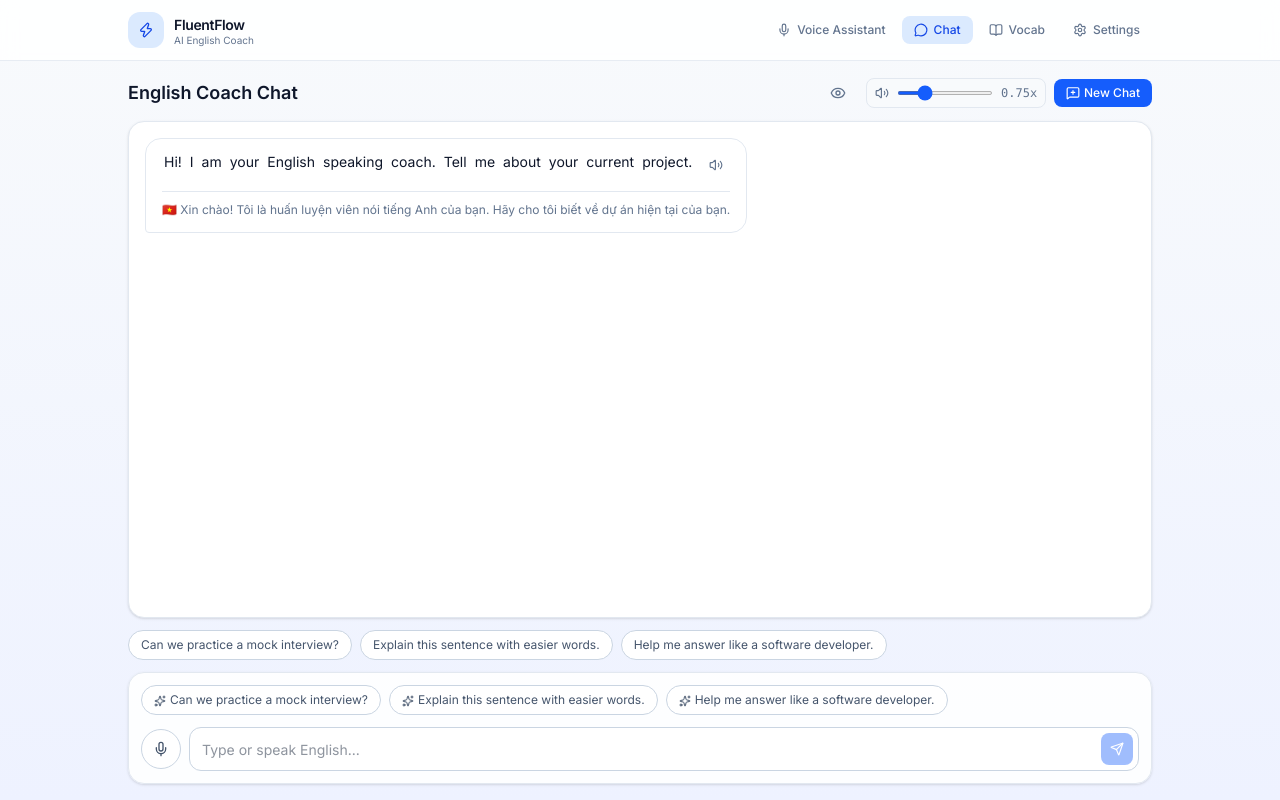
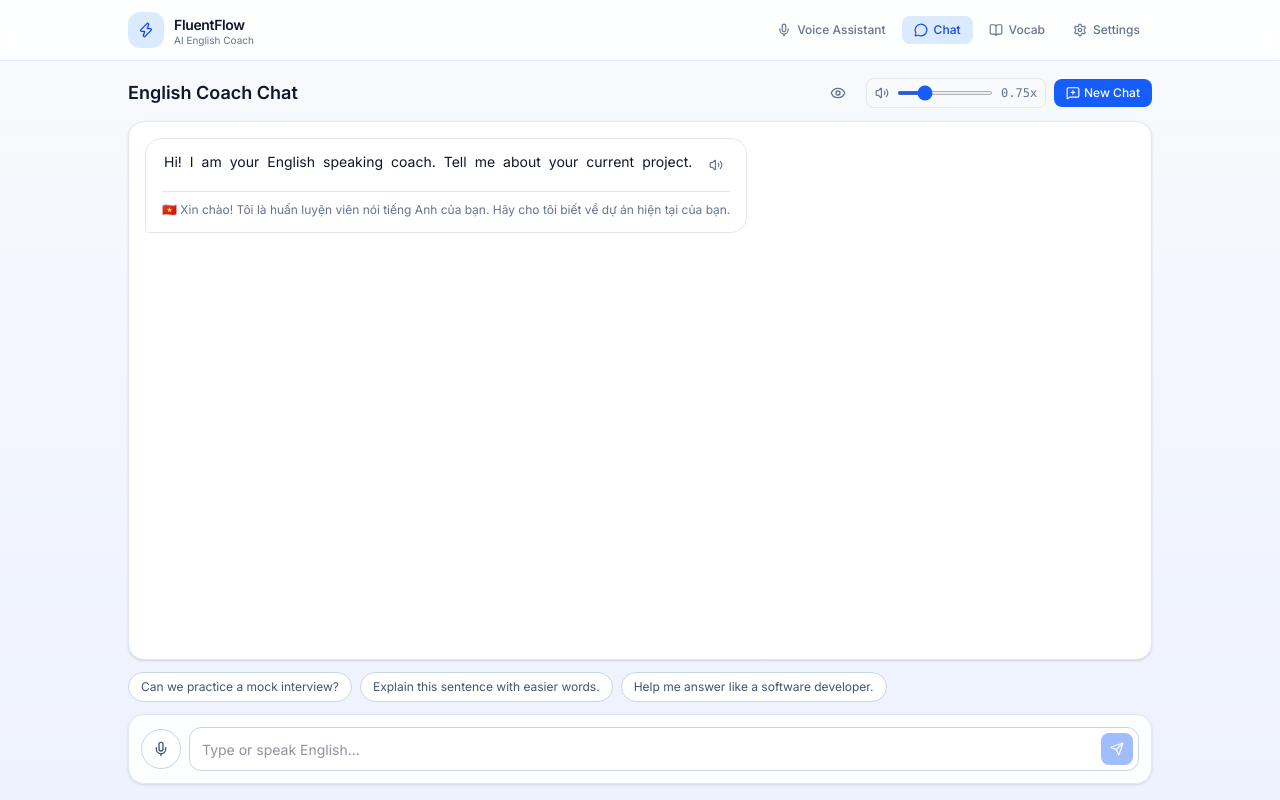
Before and after one commit to HongDiep18/sophia-coach-ai, a React (Vite) app in the folder frontend/: page /chat in a window 1280 px wide. Built offline with nearby package versions, Linux system fonts and the light colour scheme.

Commit message:
refactor: remove suggestions feature from ChatInput and enhance MessageBubble to display corrected messages with audio playback option

```diff
--- a/frontend/src/components/chat/ChatInput.tsx
+++ b/frontend/src/components/chat/ChatInput.tsx
@@ -1,11 +1,10 @@
 import { useRef, useState } from "react";
 import { motion } from "framer-motion";
-import { Mic, MicOff, Send, Sparkles } from "lucide-react";
+import { Mic, MicOff, Send } from "lucide-react";
 
 type ChatInputProps = {
   onSend: (text: string) => void;
   isLoading: boolean;
-  suggestions?: string[];
 };
 
 type SpeechRecognitionEventLike = {
@@ -36,11 +35,7 @@
 
 const isSpeechRecognitionSupported = () => Boolean(getSpeechRecognition());
 
-export default function ChatInput({
-  onSend,
-  isLoading,
-  suggestions,
-}: ChatInputProps) {
+export default function ChatInput({ onSend, isLoading }: ChatInputProps) {
   const [text, setText] = useState("");
   const [isListening, setIsListening] = useState(false);
   const recognitionRef = useRef<SpeechRecognitionLike | null>(null);
@@ -88,23 +83,6 @@
 
   return (
     <div className="space-y-3">
-      {suggestions?.length ? (
-        <div className="flex flex-wrap gap-2">
-          {suggestions.map((suggestion) => (
-            <button
-              key={suggestion}
-              type="button"
-              onClick={() => sendText(suggestion)}
-              disabled={isLoading}
-              className="rounded-full border border-slate-300 bg-white px-3 py-1.5 text-xs text-slate-600 transition hover:border-blue-400 hover:text-blue-700 disabled:cursor-not-allowed disabled:opacity-50"
-            >
-              <Sparkles className="mr-1 inline h-3 w-3" />
-              {suggestion}
-            </button>
-          ))}
-        </div>
-      ) : null}
-
       <div className="flex items-center gap-2">
         <button
           type="button"
--- a/frontend/src/components/chat/MessageBubble.tsx
+++ b/frontend/src/components/chat/MessageBubble.tsx
@@ -5,6 +5,7 @@
   ChevronDown,
   ChevronUp,
   Lightbulb,
+  Sparkles,
   Volume2,
 } from "lucide-react";
 
@@ -36,6 +37,14 @@
   const [expanded, setExpanded] = useState(false);
   const isUser = message.role === "user";
 
+  // Show the coach's rewrite only when it actually differs from what the
+  // learner typed (the model returns the text unchanged when it was fine).
+  const normalize = (text) => (text || "").trim().replace(/\s+/g, " ");
+  const hasCorrection =
+    isUser &&
+    message.corrected &&
+    normalize(message.corrected) !== normalize(message.content);
+
   const speakText = (text) => {
     if (!onSpeak) return;
     onSpeak(text, speechRate);
@@ -55,6 +64,32 @@
           className={`${baseBubbleClass} max-w-[80%] rounded-br-sm border-blue-200 bg-blue-50 text-slate-900`}
         >
           <p>{message.content}</p>
+
+          {hasCorrection && (
+            <div className="border-t border-blue-200 pt-2">
+              <div className="flex items-start gap-2 rounded-lg border border-emerald-200 bg-emerald-50 px-2.5 py-1.5">
+                <Sparkles className="mt-0.5 h-3.5 w-3.5 shrink-0 text-emerald-600" />
+                <div className="min-w-0">
+                  <p className="text-[10px] font-medium uppercase tracking-wide text-emerald-600">
+                    Better way to say it
+                  </p>
+                  <div className="flex items-start gap-1.5">
+                    <p className="text-xs leading-relaxed text-emerald-800">
+                      {message.corrected}
+                    </p>
+                    <button
+                      type="button"
+                      onClick={() => speakText(message.corrected)}
+                      className="grid h-5 w-5 shrink-0 place-items-center rounded text-emerald-600 transition hover:bg-emerald-100"
+                      title="Listen to the corrected sentence"
+                    >
+                      <Volume2 className="h-3 w-3" />
+                    </button>
+                  </div>
+                </div>
+              </div>
+            </div>
+          )}
         </div>
       </motion.div>
     );
```
